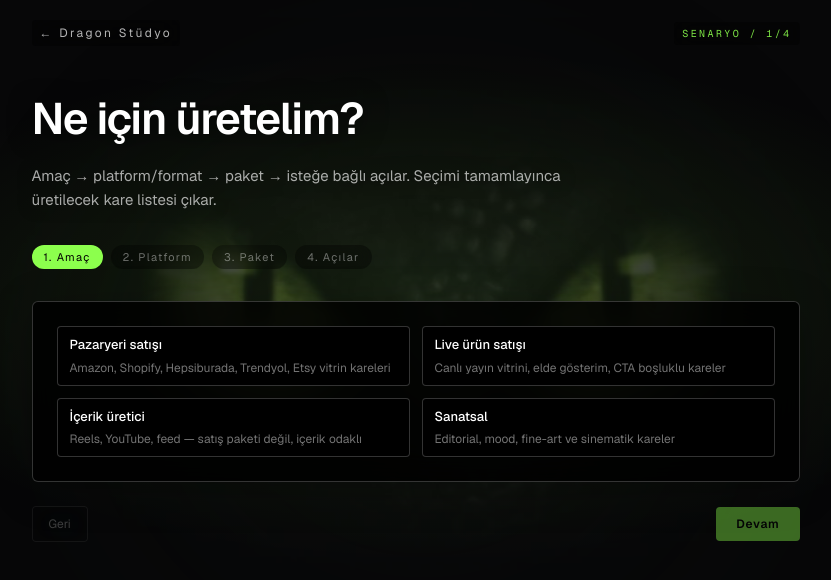
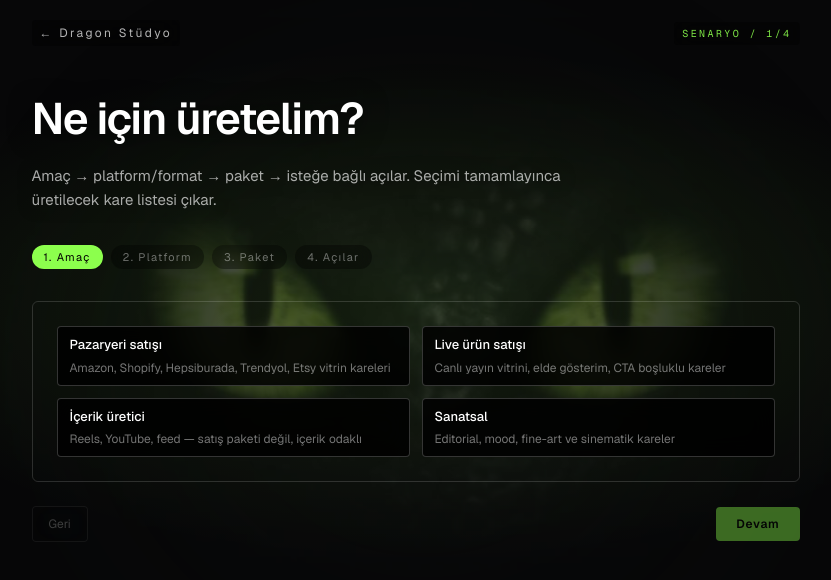
Before and after one commit to ykslaksoy/dragon-studyo, a Next.js app: page /studio in a window 1280 px wide. Shown: the top 580 px of the page, without its empty margins (217-1048 px from the left). Built offline with nearby package versions, Linux system fonts and the light colour scheme.

Commit message:
fix(studio): single-layer glass — transparent shell, cards rgba(0,0,0,0.85)

```diff
--- a/app/studio/page.tsx
+++ b/app/studio/page.tsx
@@ -291,10 +291,7 @@ export default function StudioPage() {
             })}
           </ol>
 
-          <section
-            className="mt-8 rounded-md border border-white/20 p-5 shadow-[0_8px_40px_rgba(0,0,0,0.25)] backdrop-blur-xl sm:p-6"
-            style={{ backgroundColor: "rgba(0,0,0,0.85)" }}
-          >
+          <section className="mt-8 rounded-md border border-white/15 bg-transparent p-5 sm:p-6">
             {step === 1 && (
               <div className="grid gap-3 sm:grid-cols-2">
                 {PURPOSES.map((p) => (
```
